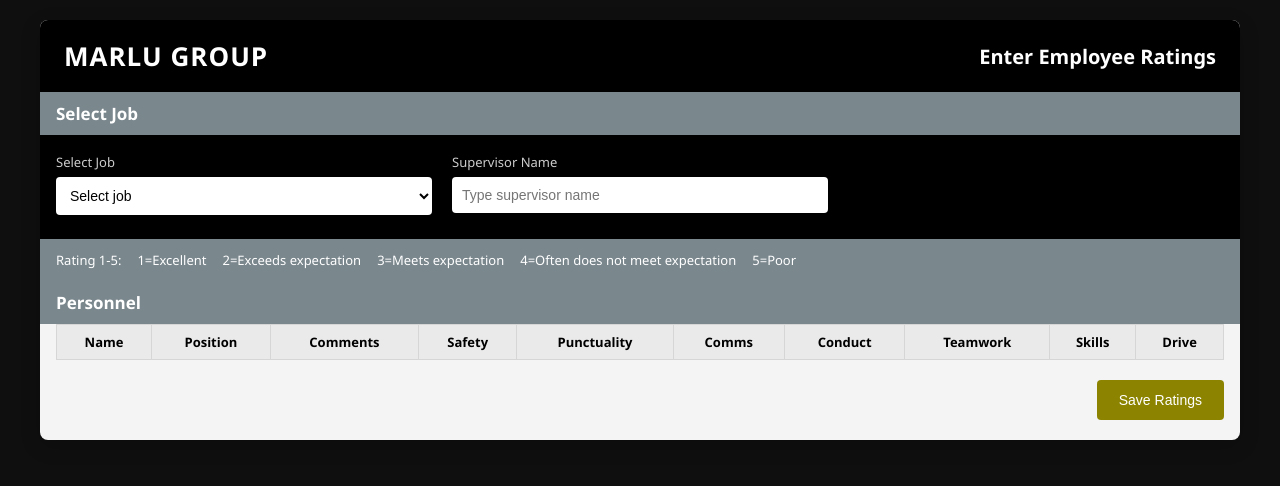
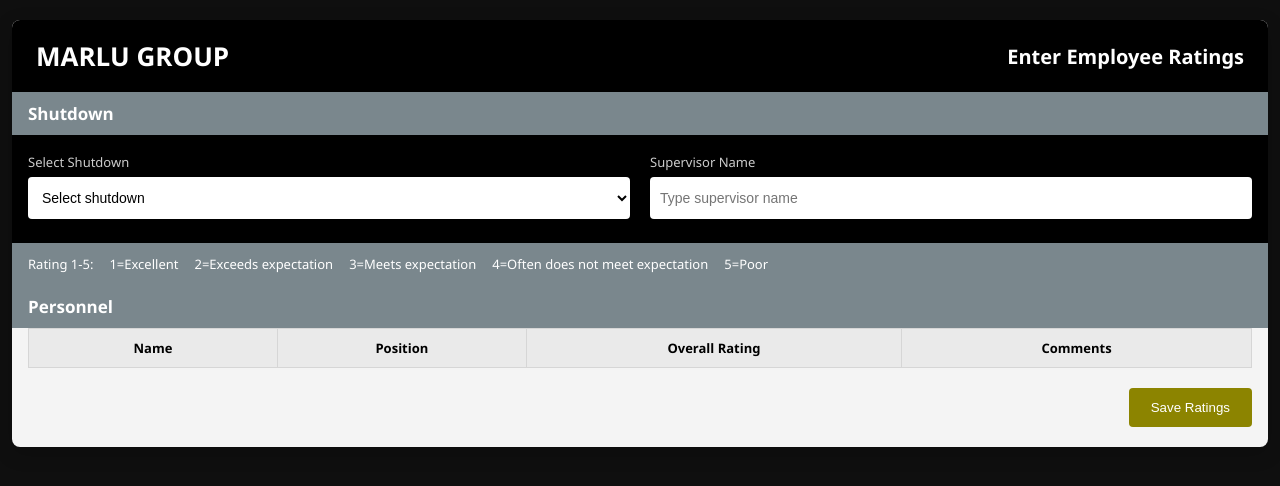
Before and after one commit to Pearlluo/shutdown-rating, a Flask app: template templates/rating.html in a window 1280 px wide. Shown: the top 486 px of the page. Run offline with Flask 3, Linux system fonts and the light colour scheme; the template is opened without the code that fills it: most values are stand-ins (such as "Sample title", 1, 10 or a date in 2020); lists and menus that the app fills with data are empty.

Commit message:
release: version 2

```diff
--- a/static/style.css
+++ b/static/style.css
@@ -1,3 +1,4 @@
+/* ===== 基础 ===== */
 body {
     margin: 0;
     font-family: "Segoe UI", Arial, sans-serif;
@@ -5,7 +6,8 @@ body {
 }
 
 .page {
-    width: 1200px;
+    width: 1350px;
+    max-width: calc(100% - 24px);
     margin: 20px auto;
     background: #f4f4f4;
     border-radius: 8px;
@@ -20,12 +22,13 @@ body {
     justify-content: space-between;
     align-items: center;
     padding: 18px 24px;
+    gap: 16px;
+    flex-wrap: wrap;
 }
 
 .logo {
     font-size: 26px;
     font-weight: bold;
-    letter-spacing: 1px;
 }
 
 .title {
@@ -42,6 +45,7 @@ body {
     padding: 10px 16px;
 }
 
+/* ===== Filters ===== */
 .filters {
     background: #000;
     color: #fff;
@@ -49,6 +53,10 @@ body {
     grid-template-columns: 1fr 1fr 1fr;
     gap: 20px;
     padding: 18px 16px 24px;
+}
+
+.filters-two {
+    grid-template-columns: 1fr 1fr;
 }
 
 .field label {
@@ -67,8 +75,10 @@ body {
     font-size: 14px;
     background: #fff;
     box-sizing: border-box;
+    min-height: 42px;
 }
 
+/* ===== Rating note ===== */
 .rating-note {
     background: #7a878d;
     color: #fff;
@@ -79,64 +89,98 @@ body {
     gap: 16px;
 }
 
-.leader-box {
-    background: #fff;
-    padding: 12px 16px;
-    border-bottom: 1px solid #ddd;
+/* ===== Table ===== */
+.table-wrap {
+    padding: 0 16px 20px;
 }
 
-.leader-item {
-    padding: 6px 0;
-    border-bottom: 1px solid #eee;
-    font-size: 14px;
+#workerTable {
+    width: 100%;
+    border-collapse: collapse;
+    table-layout: fixed;
 }
 
-.leader-item:last-child {
-    border-bottom: none;
-}
-
-.table-wrap {
-    padding: 0 16px 20px;
-    overflow-x: auto;
-}
-
-table {
-    width: 100%;
-    border-collapse: collapse;
-    background: #fff;
-}
-
-th {
+#workerTable th {
     background: #eaeaea;
     font-weight: 600;
     font-size: 13px;
-}
-
-th, td {
-    border: 1px solid #d6d6d6;
-    padding: 8px;
     text-align: center;
 }
 
-td:first-child,
-td:nth-child(2),
-td:nth-child(3) {
+#workerTable th,
+#workerTable td {
+    border: 1px solid #d6d6d6;
+    padding: 10px;
+}
+
+/* ===== 列布局 ===== */
+
+/* Name */
+#workerTable th.col-name,
+#workerTable td.cell-name {
+    width: 18%;
+}
+
+#workerTable td.cell-name {
+    text-align: left;
+    padding-left: 6px;
+}
+
+/* Position */
+#workerTable th.col-position,
+#workerTable td.cell-position {
+    width: 18%;
+}
+
+#workerTable td.cell-position {
+    text-align: left;
+    padding-left: 6px;
+}
+
+/* ⭐ Overall Rating（关键：放宽列） */
+#workerTable th.col-rating,
+#workerTable td.cell-rating {
+    width: 28%;
+    text-align: center;
+}
+
+/* Comments */
+#workerTable th.col-comments,
+#workerTable td.cell-comments {
+    width: 26%;
+}
+
+#workerTable td.cell-comments {
     text-align: left;
 }
 
-td input[type="text"] {
-    width: 100%;
-    padding: 6px;
+/* ===== 控件 ===== */
+
+.rating-wrap {
+    display: flex;
+    justify-content: center;
+}
+
+/* ⭐ 下拉框变宽（重点） */
+.rating-select {
+    width: 260px;
+    height: 58px;
+    padding: 8px 12px;
+    font-size: 15px;
+    border: 1px solid #bdbdbd;
+    border-radius: 4px;
+}
+
+/* Comments */
+.comments-input {
+    width: 80%;
+    height: 42px;
+    padding: 8px 12px;
     border: 1px solid #ccc;
     border-radius: 4px;
-    box-sizing: border-box;
 }
 
-td select {
-    width: 60px;
-    padding: 4px;
-}
-
+/* ===== UI ===== */
 tr:hover {
     background: #f9f9f9;
 }
@@ -151,10 +195,8 @@ tr:hover {
     color: #fff;
     border: none;
     padding: 12px 22px;
-    font-size: 14px;
     border-radius: 4px;
     cursor: pointer;
-    transition: 0.2s;
 }
 
 .save-btn:hover {
@@ -162,7 +204,13 @@ tr:hover {
 }
 
 .empty-note {
+    text-align: center;
     color: #777;
-    font-style: italic;
-    padding: 10px 0;
 }
+
+/* ===== Responsive ===== */
+@media (max-width: 900px) {
+    #workerTable {
+        min-width: 1000px;
+    }
+}
--- a/templates/rating.html
+++ b/templates/rating.html
@@ -8,19 +8,21 @@
 </head>
 <body>
 <div class="page">
+
     <div class="topbar">
         <div class="logo">MARLU GROUP</div>
         <div class="title">Enter Employee Ratings</div>
     </div>
 
-        <div class="section-title">Select Job</div>
+    <div class="section-title">Shutdown</div>
 
-        <form method="POST" action="/submit" id="ratingForm">
+    <form method="POST" action="/submit">
+
         <div class="filters filters-two">
             <div class="field">
-                    <label>Select Job</label>
-                    <select name="job" id="jobSelect">
-                        <option value="">Select job</option>
+                <label>Select Shutdown</label>
+                <select name="job" id="jobSelect" required>
+                    <option value="">Select shutdown</option>
                     {% for c in contracts %}
                     <option value="{{ c }}">{{ c }}</option>
                     {% endfor %}
@@ -35,7 +37,7 @@
                     id="supervisorInput"
                     list="supervisorList"
                     placeholder="Type supervisor name"
-                        autocomplete="off"
+                    required
                 >
                 <datalist id="supervisorList"></datalist>
             </div>
@@ -56,16 +58,10 @@
             <table id="workerTable">
                 <thead>
                     <tr>
-                            <th>Name</th>
-                            <th>Position</th>
-                            <th>Comments</th>
-                            <th>Safety</th>
-                            <th>Punctuality</th>
-                            <th>Comms</th>
-                            <th>Conduct</th>
-                            <th>Teamwork</th>
-                            <th>Skills</th>
-                            <th>Drive</th>
+                        <th class="col-name">Name</th>
+                        <th class="col-position">Position</th>
+                        <th class="col-rating">Overall Rating</th>
+                        <th class="col-comments">Comments</th>
                     </tr>
                 </thead>
                 <tbody id="workerBody"></tbody>
@@ -75,6 +71,7 @@
         <div class="actions">
             <button type="submit" class="save-btn">Save Ratings</button>
         </div>
+
     </form>
 </div>
 
@@ -82,11 +79,10 @@
 const jobSelect = document.getElementById("jobSelect");
 const workerBody = document.getElementById("workerBody");
 const supervisorList = document.getElementById("supervisorList");
-        const supervisorInput = document.getElementById("supervisorInput");
 
 function ratingOptions(name) {
     return `
-                <select name="${name}">
+        <select name="${name}" class="rating-select">
             <option value=""></option>
             <option value="1">1</option>
             <option value="2">2</option>
@@ -97,43 +93,13 @@
     `;
 }
 
-        function uniquePeopleByName(people) {
-            const seen = new Set();
-            const result = [];
-
-            (people || []).forEach(person => {
-                const name = (person.Name || "").trim();
-                if (!name) return;
-
-                const key = name.toUpperCase();
-                if (!seen.has(key)) {
-                    seen.add(key);
-                    result.push(person);
-                }
-            });
-
-            return result;
-        }
-
-        function fillSupervisorOptions(leaders, workers) {
-            supervisorList.innerHTML = "";
-
-            const combined = uniquePeopleByName([...(leaders || []), ...(workers || [])]);
-
-            combined.forEach(person => {
-                const option = document.createElement("option");
-                option.value = person.Name;
-                supervisorList.appendChild(option);
-            });
-        }
-
 function renderWorkers(workers) {
     workerBody.innerHTML = "";
 
     if (!workers || workers.length === 0) {
         workerBody.innerHTML = `
             <tr>
-                        <td colspan="10" class="empty-note">No workers found for this project</td>
+                <td colspan="4" class="empty-note">No workers found for this shutdown</td>
             </tr>
         `;
         return;
@@ -141,24 +107,40 @@
 
     workers.forEach(w => {
         const row = document.createElement("tr");
+
         row.innerHTML = `
-                    <td>
-                        ${w.Name}
-                        <input type="hidden" name="name" value="${w.Name}">
+            <td class="cell-name">
+                <div class="cell-text-left">
+                    ${w.Name || ""}
+                    <input type="hidden" name="name" value="${w.Name || ""}">
+                </div>
             </td>
-                    <td>
-                        ${w.Position}
-                        <input type="hidden" name="position" value="${w.Position}">
+
+            <td class="cell-position">
+                <div class="cell-text-left">
+                    ${w.Position || ""}
+                    <input type="hidden" name="position" value="${w.Position || ""}">
+                </div>
             </td>
-                    <td><input type="text" name="comments"></td>
-                    <td>${ratingOptions("safety")}</td>
-                    <td>${ratingOptions("punctuality")}</td>
-                    <td>${ratingOptions("comms")}</td>
-                    <td>${ratingOptions("conduct")}</td>
-                    <td>${ratingOptions("teamwork")}</td>
-                    <td>${ratingOptions("skills")}</td>
-                    <td>${ratingOptions("drive")}</td>
+
+            <td class="cell-rating">
+                <div class="rating-wrap">
+                    ${ratingOptions("overall_rating")}
+                </div>
+            </td>
+
+            <td class="cell-comments">
+                <div class="comments-wrap">
+                    <input
+                        type="text"
+                        name="comments"
+                        class="comments-input"
+                        placeholder="Optional comments"
+                    >
+                </div>
+            </td>
         `;
+
         workerBody.appendChild(row);
     });
 }
@@ -169,7 +151,6 @@
     if (!job) {
         workerBody.innerHTML = "";
         supervisorList.innerHTML = "";
-                supervisorInput.value = "";
         return;
     }
 
@@ -177,18 +158,24 @@
         const res = await fetch(`/get_project_data?project=${encodeURIComponent(job)}`);
         const data = await res.json();
 
-                renderWorkers(data.workers);
-                fillSupervisorOptions(data.leaders, data.workers);
-            } catch (error) {
-                console.error("Failed to load project data:", error);
+        renderWorkers(data.workers || []);
+
+        supervisorList.innerHTML = "";
+        [...(data.leaders || []), ...(data.workers || [])].forEach(p => {
+            const o = document.createElement("option");
+            o.value = p.Name;
+            supervisorList.appendChild(o);
+        });
+    } catch (err) {
+        console.error("Failed to load project data:", err);
         workerBody.innerHTML = `
             <tr>
-                        <td colspan="10" class="empty-note">Failed to load project data</td>
+                <td colspan="4" class="empty-note">Failed to load workers</td>
             </tr>
         `;
-                supervisorList.innerHTML = "";
     }
 });
 </script>
+
 </body>
 </html>
```
Also changed, not shown: Datacleaning.py (+9 -4 lines), SharepointAPI.py (+9 -36 lines), Web.py (+19 -39 lines). Lines whose indentation alone changed are shown as unchanged.
